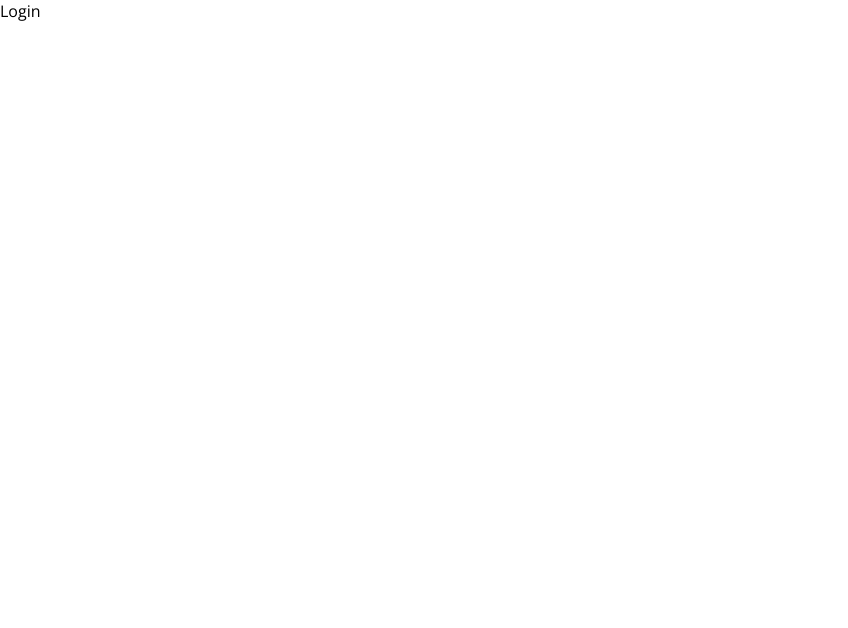
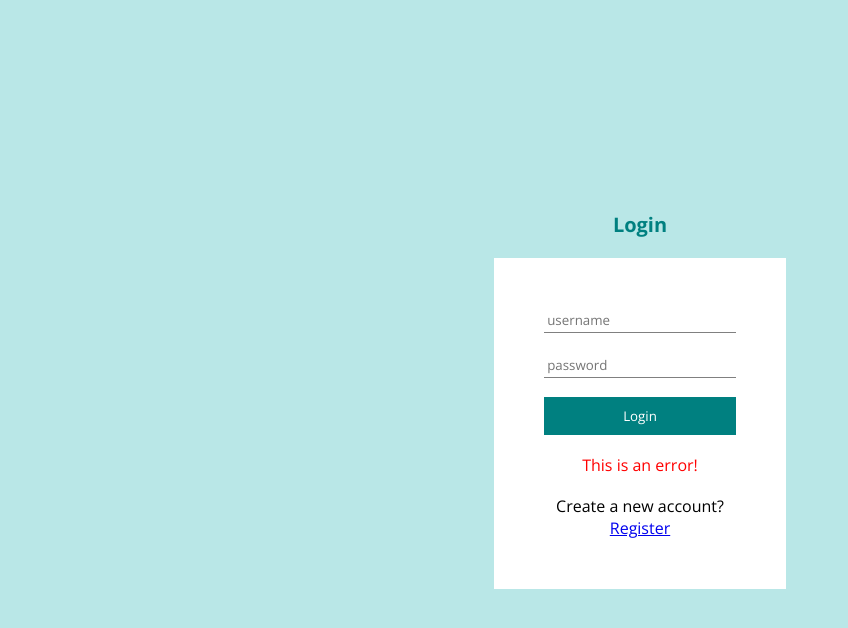
Before and after one commit to ericsoon/blog_app, a React (Create React App) app in the folder frontend/: page /login in a window 1280 px wide. Shown: the top 628 px of the page, without its empty margins (0-848 px from the left). Built offline with nearby package versions, Linux system fonts and the light colour scheme.

Commit message:
added the login page with some sass style

```diff
--- a/frontend/package.json
+++ b/frontend/package.json
@@ -11,6 +11,7 @@
     "react-router": "^6.4.2",
     "react-router-dom": "^6.4.2",
     "react-scripts": "5.0.1",
+    "sass": "^1.55.0",
     "web-vitals": "^2.1.4"
   },
   "scripts": {
--- a/frontend/src/App.js
+++ b/frontend/src/App.js
@@ -3,6 +3,7 @@
 
 import {Footer, Navbar} from './components';
 import {Register,Login, Write, Home, Single} from './pages';
+import "./style.scss";
 
 const Display = () => {
   return(
--- a/frontend/src/pages/Login.jsx
+++ b/frontend/src/pages/Login.jsx
@@ -1,8 +1,18 @@
-import React from 'react'
+import React from 'react';
+import { Link } from 'react-router-dom';
 
 const Login = () => {
   return (
-    <div>Login</div>
+    <div className='auth'>
+      <h1>Login</h1>
+      <form>
+        <input type='text' placeholder="username" />
+        <input type='password' placeholder="password" />
+        <button>Login</button>
+        <p>This is an error!</p>
+        <span>Create a new account? <Link to="/register">Register</Link></span>
+      </form>
+    </div>
   )
 }
 
--- /dev/null
+++ b/frontend/src/style.scss
@@ -0,0 +1,59 @@
+$lightGreen: #b9e7e7;
+
+
+.app {
+    .container{
+
+        //Login & authenticaion
+
+        .auth{
+            display: flex;
+            flex-direction: column;
+            align-items: center;
+            justify-content: center;
+            height: 100vh;
+            background-color: $lightGreen;
+        }
+
+        h1{
+            font-size: 20px;
+            color: teal;
+            margin-bottom: 20px;
+        }
+
+        form{
+            display: flex;
+            flex-direction: column;
+            padding: 50px;
+            background-color: white;
+            width: 12rem;
+            gap: 1.2rem;
+        }
+
+        input{
+            padding: 0.2rem;
+            border: none;
+            border-bottom: 1px solid gray;
+        }
+
+        button {
+            padding: 10px;
+            border: none;
+            background-color: teal;
+            cursor: pointer;
+            color: white;
+        }
+
+        span {
+            font-size: 1rem;
+            text-align: center;
+        }
+
+        p {
+            font-size: 1rem;
+            text-align: center;
+            color: red;
+        }
+
+    }
+}
```
Also changed, not shown: 1 other file (tests, documents, lock files or other folders).
